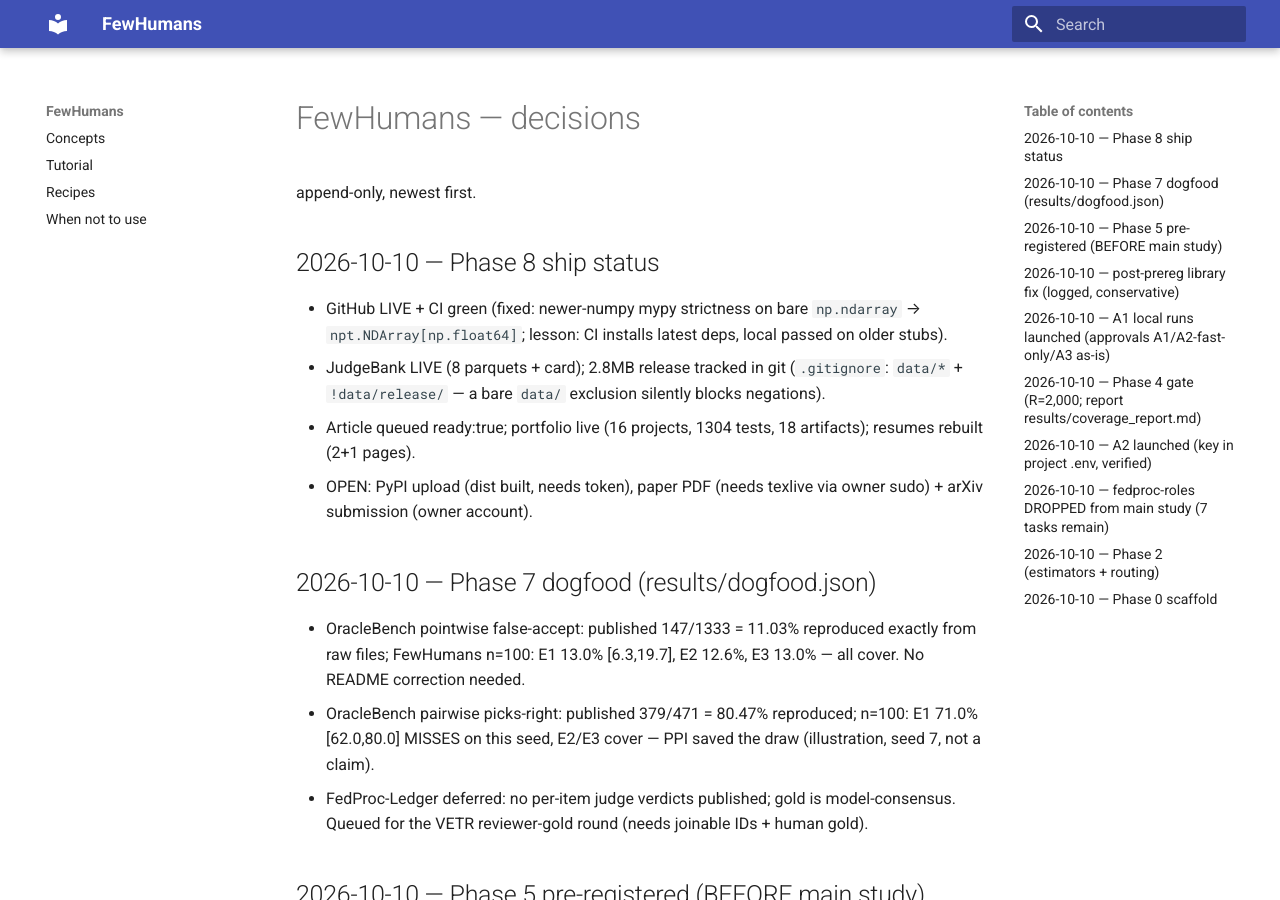
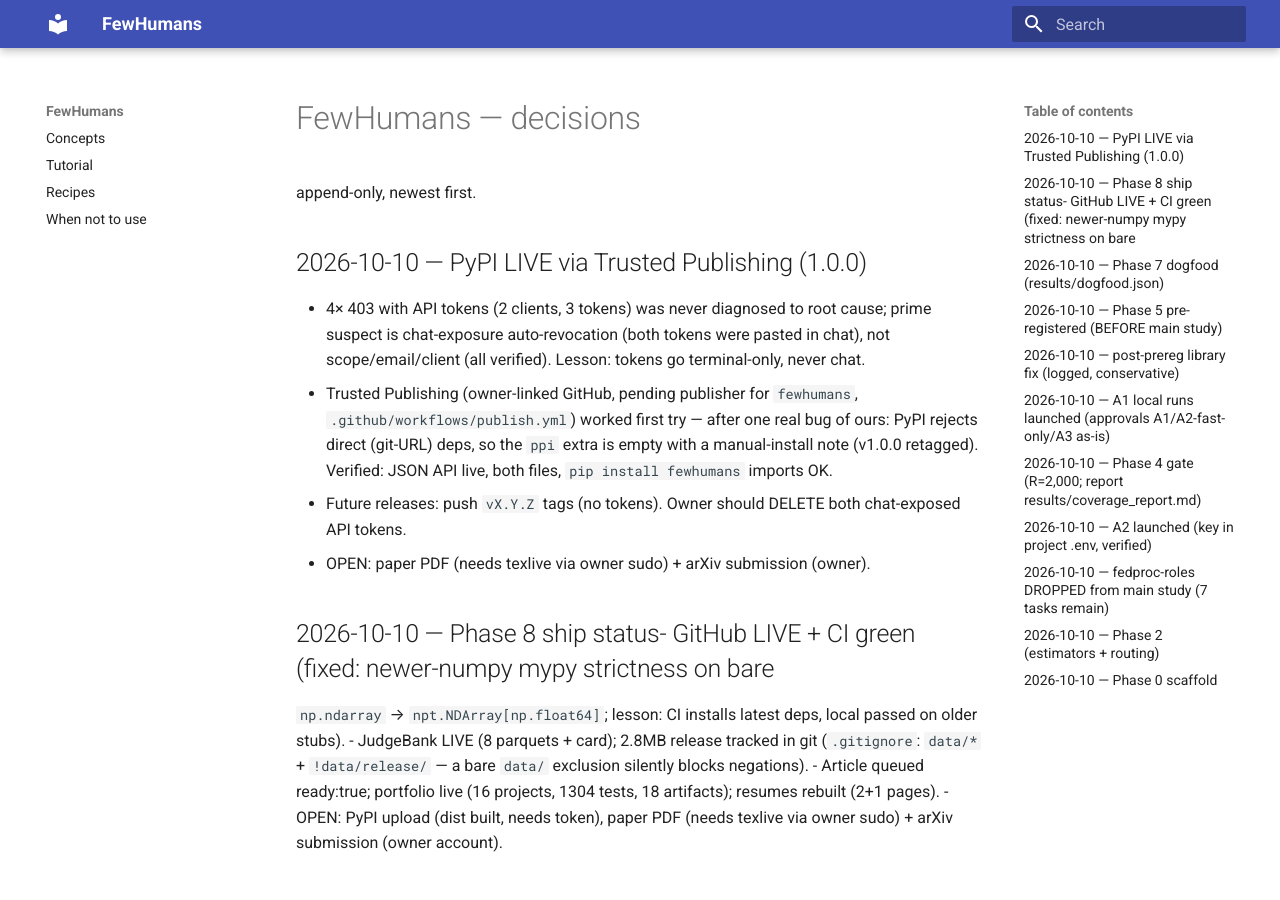
Before and after one commit to raihan-js/fewhumans, an MkDocs documentation site: the page built from docs/decisions.md, in a window 1280 px wide and 900 px high. Built offline with MkDocs 1.6.1 and Material for MkDocs 9.7.7, drawn with Linux system fonts in a browser that asks for light colours.

Commit message:
Decisions: PyPI resolution + token hygiene

```diff
--- a/docs/decisions.md
+++ b/docs/decisions.md
@@ -2,8 +2,21 @@
 
  append-only, newest first.
 
-## 2026-10-10 — Phase 8 ship status
-- GitHub LIVE + CI green (fixed: newer-numpy mypy strictness on bare
+## 2026-10-10 — PyPI LIVE via Trusted Publishing (1.0.0)
+- 4× 403 with API tokens (2 clients, 3 tokens) was never diagnosed to root
+  cause; prime suspect is chat-exposure auto-revocation (both tokens were
+  pasted in chat), not scope/email/client (all verified). Lesson: tokens go
+  terminal-only, never chat.
+- Trusted Publishing (owner-linked GitHub, pending publisher for `fewhumans`,
+  `.github/workflows/publish.yml`) worked first try — after one real bug of
+  ours: PyPI rejects direct (git-URL) deps, so the `ppi` extra is empty with
+  a manual-install note (v1.0.0 retagged). Verified: JSON API live, both
+  files, `pip install fewhumans` imports OK.
+- Future releases: push `vX.Y.Z` tags (no tokens). Owner should DELETE both
+  chat-exposed API tokens.
+- OPEN: paper PDF (needs texlive via owner sudo) + arXiv submission (owner).
+
+## 2026-10-10 — Phase 8 ship status- GitHub LIVE + CI green (fixed: newer-numpy mypy strictness on bare
   `np.ndarray` → `npt.NDArray[np.float64]`; lesson: CI installs latest deps,
   local passed on older stubs).
 - JudgeBank LIVE (8 parquets + card); 2.8MB release tracked in git
```
